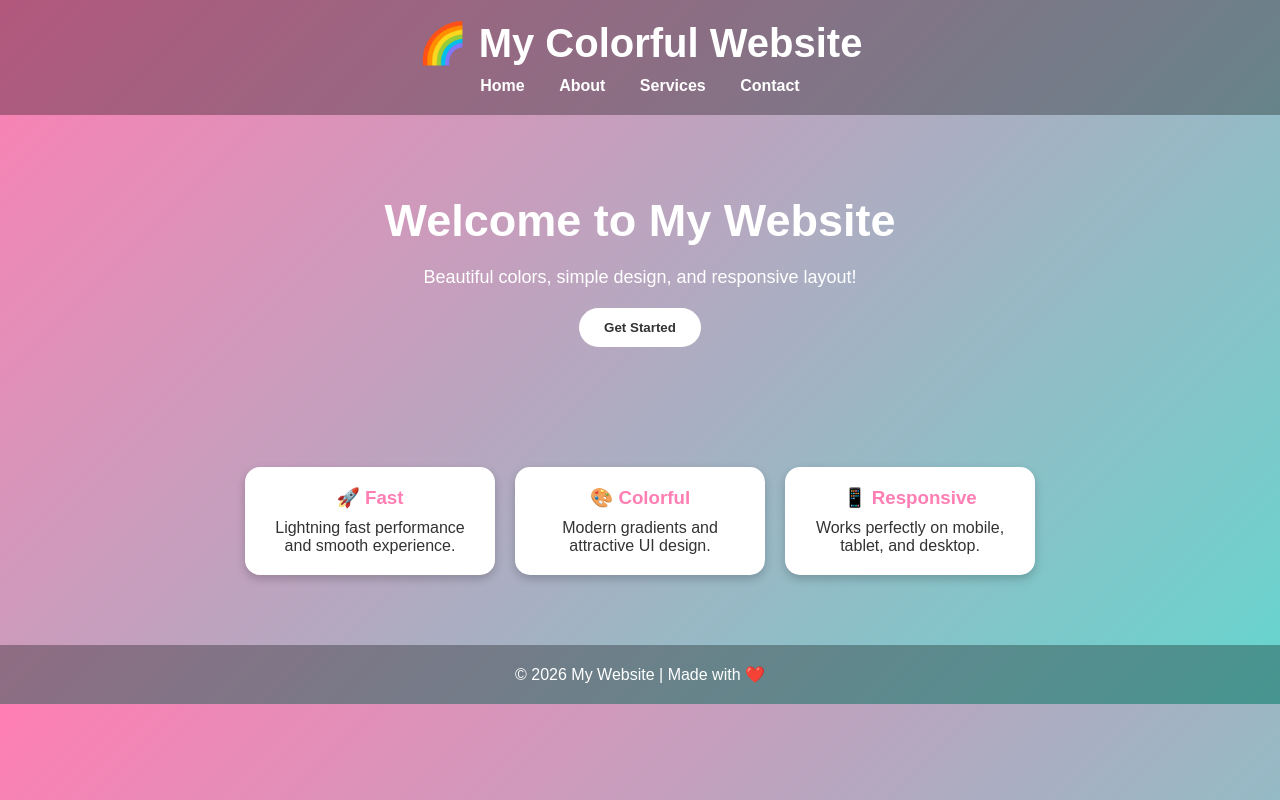
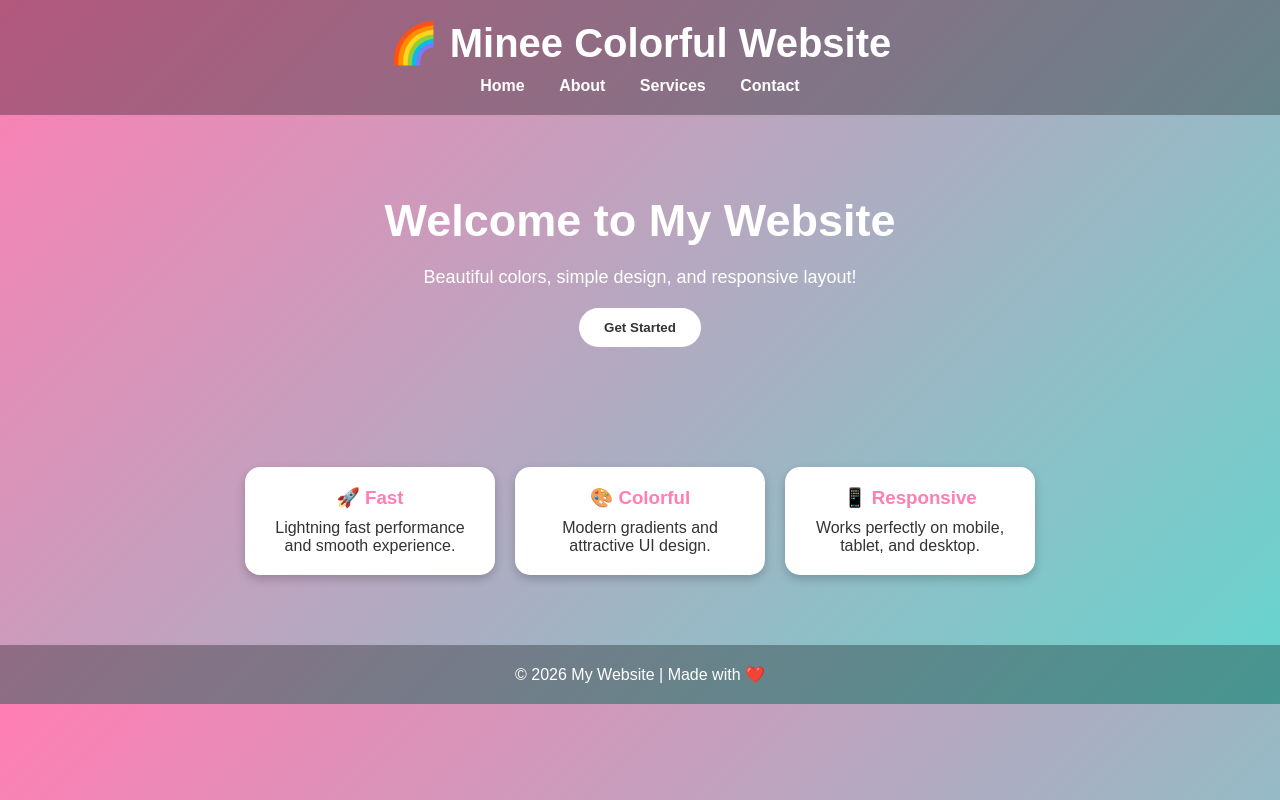
Before and after one commit to gunticharan01/devopsch, a website: page index.html in a window 1280 px wide. Drawn offline with Linux system fonts and the light colour scheme.

Commit message:
changed minee instead my in index.html

```diff
--- a/index.html
+++ b/index.html
@@ -108,7 +108,7 @@
 <body>
 
 <header>
-    <h1>🌈 My Colorful Website</h1>
+    <h1>🌈 Minee Colorful Website</h1>
     <nav>
         <a href="#">Home</a>
         <a href="#">About</a>
```
